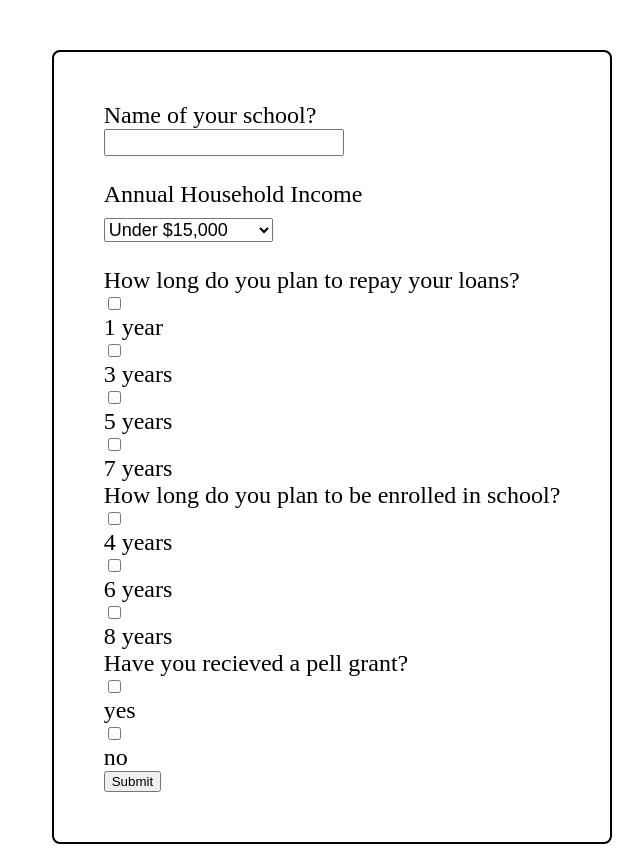
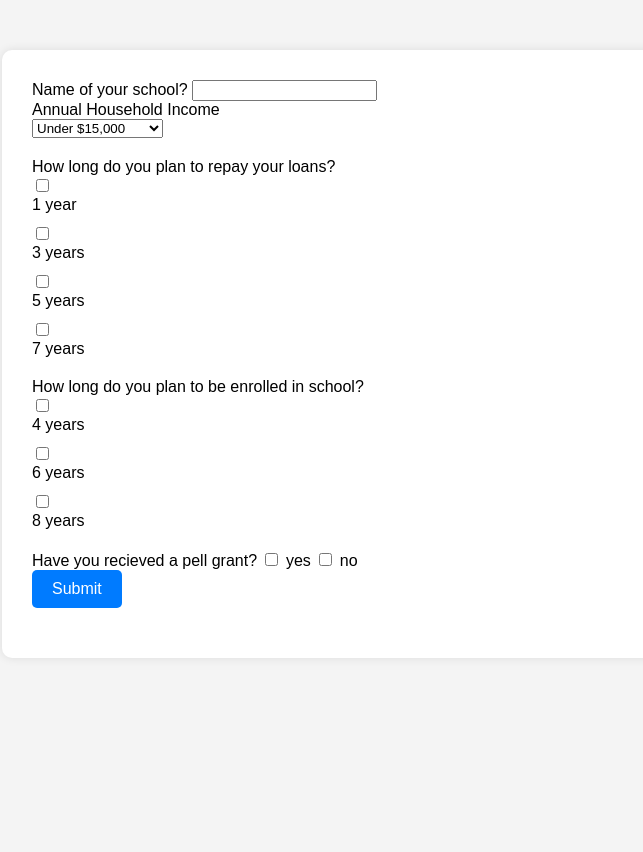
Before and after one commit to cherrymalia/COMP710-Project, a Django app: template studentloans/studentloans/templates/user/questionare.html in a window 1280 px wide. Shown: the whole page, without its empty margins (308-951 px from the left). After the commit the page ends 608 px from the top, so only its background shows below. Run offline with Django 5.2, Linux system fonts and the light colour scheme; the template is opened without the code that fills it, so the values that code supplies are empty.

Commit message:
Added the css to the html document

```diff
--- a/studentloans/studentloans/templates/user/questionare.html
+++ b/studentloans/studentloans/templates/user/questionare.html
@@ -1,20 +1,71 @@
 <!DOCTYPE html>
 <html lang="en">
 <head>
-    <meta charset="UTF-8" />
-    <meta name="viewport" content="width=device-width, initial-scale=1.0" />
-    <title>Student Loan Survey</title>
-    <link rel="stylesheet" href="styles.css" />
-    <title>Student Loan Questionare</title>
+<meta charset="UTF-8">
+<meta name="viewport" content="width=device-width, initial-scale=1.0">
+<title>Quiz</title>
+<style>
+    body {
+        font-family: Arial, sans-serif;
+        background-color: #f4f4f4;
+        margin: 0;
+        padding: 0;
+    }
 
+    .container {
+        max-width: 600px;
+        margin: 50px auto;
+        background-color: #fff;
+        padding: 30px;
+        border-radius: 10px;
+        box-shadow: 0px 0px 10px rgba(0, 0, 0, 0.1);
+    }
+
+    h1 {
+        text-align: center;
+        color: #333;
+    }
+
+    .question {
+        margin-bottom: 20px;
+    }
+
+    .options label {
+        display: block;
+        margin-bottom: 10px;
+    }
+
+    .options input {
+        margin-right: 10px;
+    }
+
+    .submit-btn {
+        background-color: #007bff;
+        color: #fff;
+        border: none;
+        padding: 10px 20px;
+        border-radius: 5px;
+        cursor: pointer;
+        font-size: 16px;
+        transition: background-color 0.3s ease;
+    }
+
+    .submit-btn:hover {
+        background-color: #0056b3;
+    }
+</style>
 </head>
 <body>
-
-    <form class="form">
+<div class= "container">
+ <form id="form">
+   <div class = "question">
+     <div>
       <label for="questionare">Name of your school?</label>
       <input type="text" />
-
+     </div>
+     <div class="question">
       <label for="questionare">Annual Household Income</label>
+       <div class="options">
         <select id="questionare" name="questionare">
           <option value="Under">Under $15,000</option>
           <option value="15000">15,000 - 24,999</option>
@@ -26,10 +77,13 @@
           <option value="150000">150,000 - 199,999</option>
           <option value="25000">25,000 - 34,999</option>
           <option value="Over">200,000 - Over</option>
+
         </select>
-
-
+       </div>
+     </div>
+	<div class="question">
       <label for="questionare">How long do you plan to repay your loans?</label>
+      <div class="options">
       <input type="checkbox" id="oneyear" value="oneyear" name="dependence" />
       <label for="oneyear">1 year</label>
       <input type="checkbox" id="threeyears" value="threeyears" name="dependence" />
@@ -38,24 +92,30 @@
       <label for="fiveyears">5 years</label>
       <input type="checkbox" id="sevenyears" value="sevenyears" name="dependence" />
       <label for="sevenyears">7 years</label>
-
+      </div>
+     </div>
+     <div class="question">
       <label for="questionare">How long do you plan to be enrolled in school?</label>
-      <input type="checkbox" id="fouryears" value="fouryears" name="dependence" />
+       <div class="options"><input type="checkbox" id="fouryears" value="fouryears" name="dependence" />
       <label for="fouryears">4 years</label>
       <input type="checkbox" id="sixyears" value="sixyears" name="dependence" />
       <label for="sixyears">6 years</label>
       <input type="checkbox" id="eightyears" value="eigthyears" name="dependence" />
-      <label for="eightyears">8 years</label>
+      <label for="eightyears">8 years</label></div>
 
+     </div>
+     <div class="question">
         <label for="questionare">Have you recieved a pell grant?</label>
 
         <input type="checkbox" id="yes" value="yes" name="dependence" />
         <label for="scholarship">yes</label>
         <input type="checkbox" id="no" value="no" name="dependence" />
         <label for="self-financed">no</label>
+       <div>
+        </div>
+        <button type="submit" class="submit-btn">Submit</button>
+    </form>
+</div>
 
-      <input type="submit" value="Submit">
-
-    </form>
 </body>
 </html>
```
Lines whose indentation alone changed are shown as unchanged.
